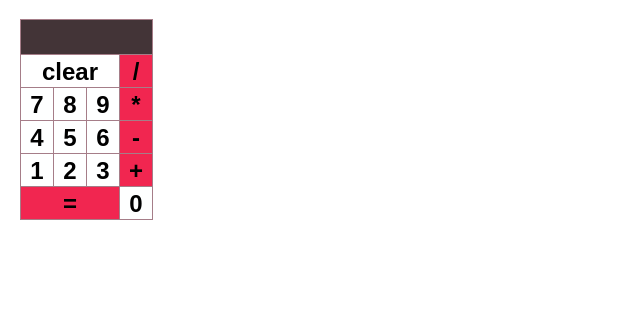
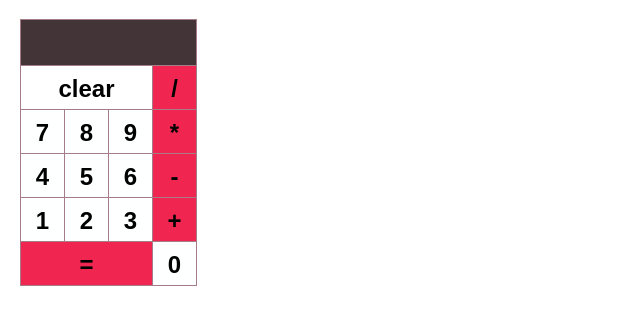
Before and after one commit to bohdanbenov/react-calc, a React (Create React App) app: page / in a window 1280 px wide. Shown: the top 324 px of the page, without its empty margins (0-640 px from the left). Built offline with nearby package versions, Linux system fonts and the light colour scheme.

Commit message:
Change App.css file.

```diff
--- a/src/App.css
+++ b/src/App.css
@@ -19,13 +19,13 @@ ol, ul {
   float: left;
   font-size: 24px;
   font-weight: bold;
-  line-height: 34px;
-  height: 34px;
+  line-height: 45px;
+  height: 45px;
   margin-right: -1px;
   margin-top: -1px;
   padding: 0;
   text-align: center;
-  width: 34px;
+  width: 45px;
 }
 
 .arithmetic-buttons{
@@ -34,13 +34,13 @@ ol, ul {
   float: left;
   font-size: 24px;
   font-weight: bold;
-  line-height: 34px;
-  height: 34px;
+  line-height: 45px;
+  height: 45px;
   margin-right: -1px;
   margin-top: -1px;
   padding: 0;
   text-align: center;
-  width: 34px;
+  width: 45px;
 }
 
 .equal-button{
@@ -49,13 +49,13 @@ ol, ul {
   float: left;
   font-size: 24px;
   font-weight: bold;
-  line-height: 34px;
-  height: 34px;
+  line-height: 45px;
+  height: 45px;
   margin-right: -1px;
   margin-top: -1px;
   padding: 0;
   text-align: center;
-  width: 100px;
+  width: 133px;
 }
 
 .clear-button{
@@ -64,13 +64,13 @@ ol, ul {
     float: left;
     font-size: 24px;
     font-weight: bold;
-    line-height: 34px;
-    height: 34px;
+    line-height: 45px;
+    height: 45px;
     margin-right: -1px;
     margin-top: -1px;
     padding: 0;
     text-align: center;
-    width: 100px;
+    width: 133px;
 }
 
 .input-field{
@@ -79,14 +79,14 @@ ol, ul {
   float: left;
   font-size: 24px;
   font-weight: bold;
-  line-height: 34px;
-  height: 34px;
+  line-height: 45px;
+  height: 45px;
   margin-right: -1px;
   margin-top: -1px;
   padding: 0;
   text-align: center;
   color: #FEFFFF;
-  width: 131px;
+  width: 175px;
 }
 
 .square:focus {
```
